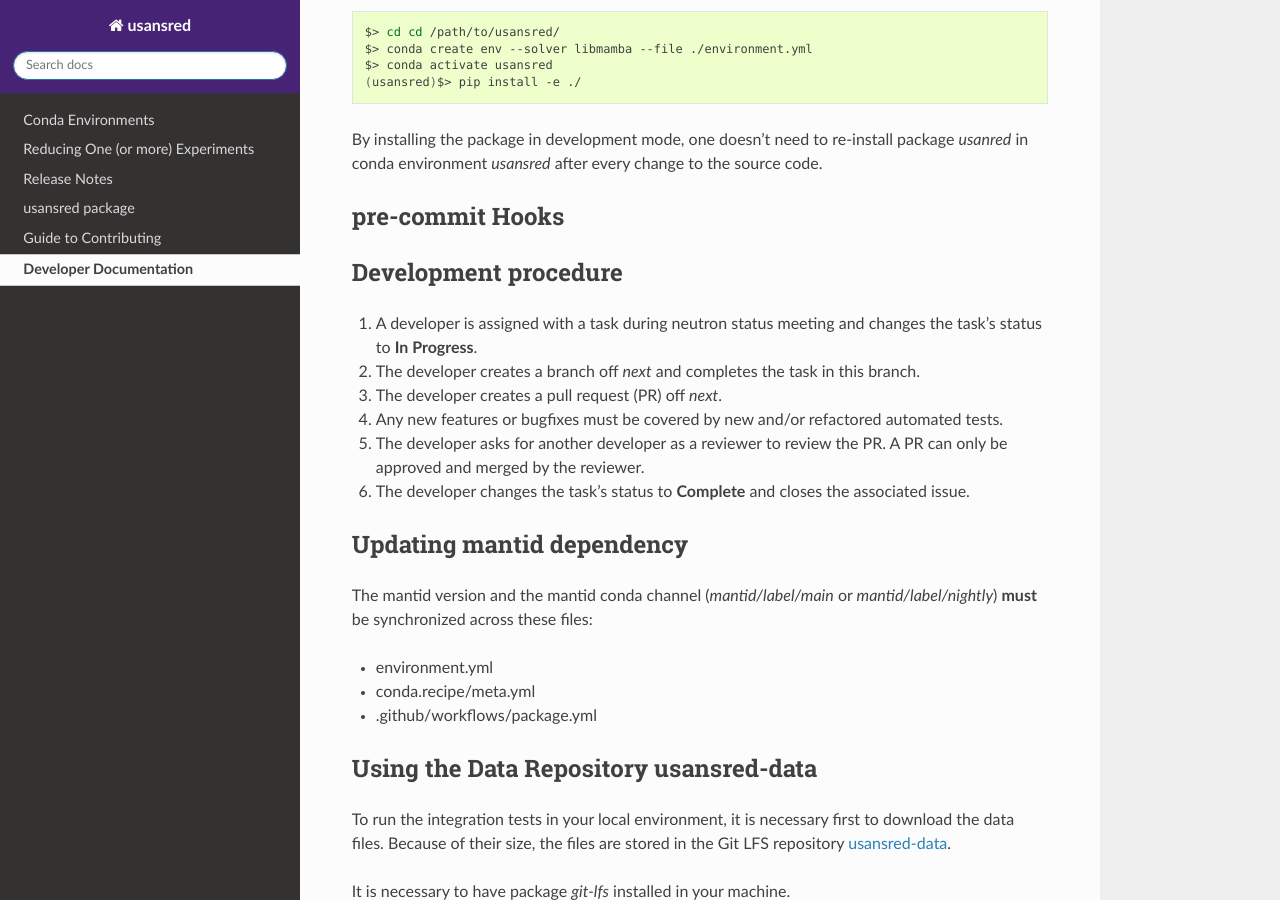
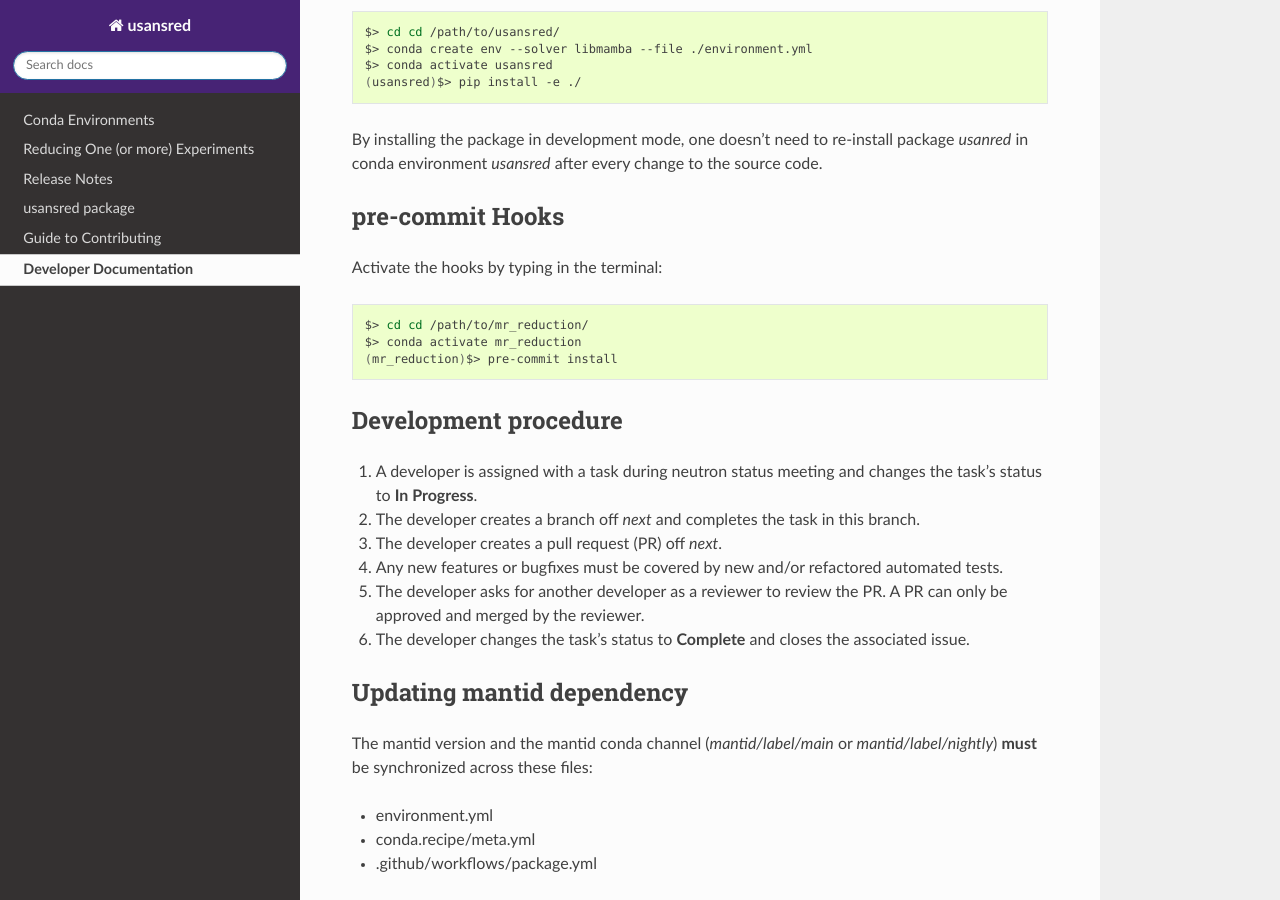
Before and after one commit to neutrons/usansred, a Sphinx documentation site: the page built from docs/source/developer/developer.rst, in a window 1280 px wide and 900 px high, scrolled down 493 px. Built offline with Sphinx 7.4.7 and the Read the Docs theme 2.0.0, drawn with Linux system fonts in a browser that asks for light colours; the version number could not be read and is left out.

Commit message:
docs for pre-commit
Signed-off-by: Jose Borreguero <borreguero@gmail.com>

```diff
--- a/docs/source/developer/developer.rst
+++ b/docs/source/developer/developer.rst
@@ -24,6 +24,14 @@ environment `usansred` after every change to the source code.
 
 pre-commit Hooks
 ----------------
+
+Activate the hooks by typing in the terminal:
+
+.. code-block:: bash
+
+   $> cd cd /path/to/mr_reduction/
+   $> conda activate mr_reduction
+   (mr_reduction)$> pre-commit install
 
 Development procedure
 ---------------------
```
